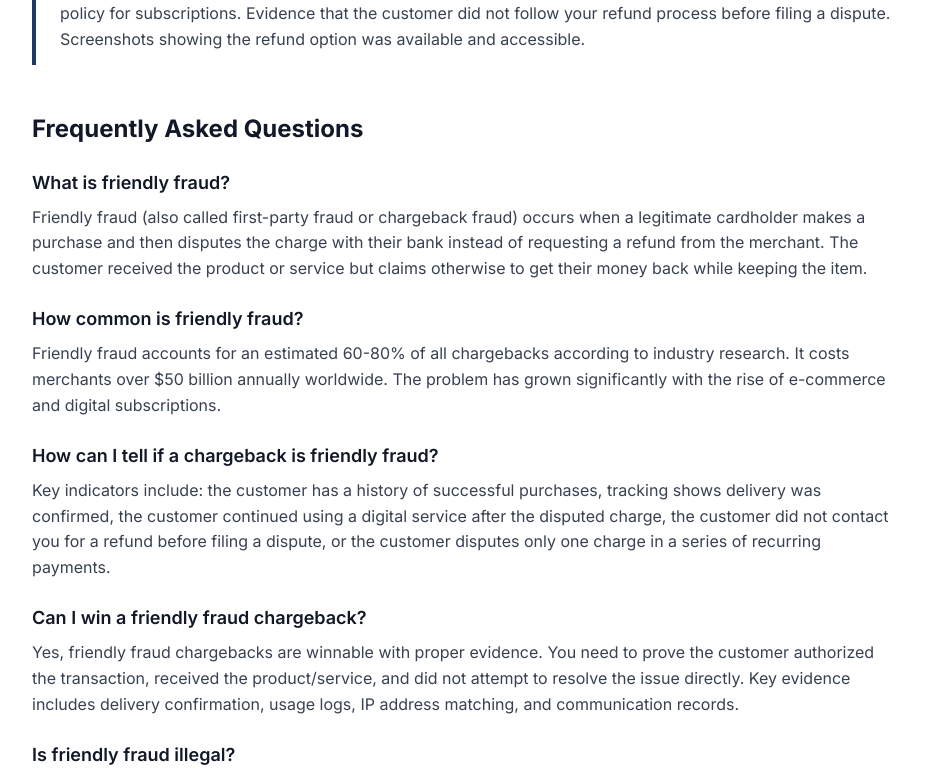
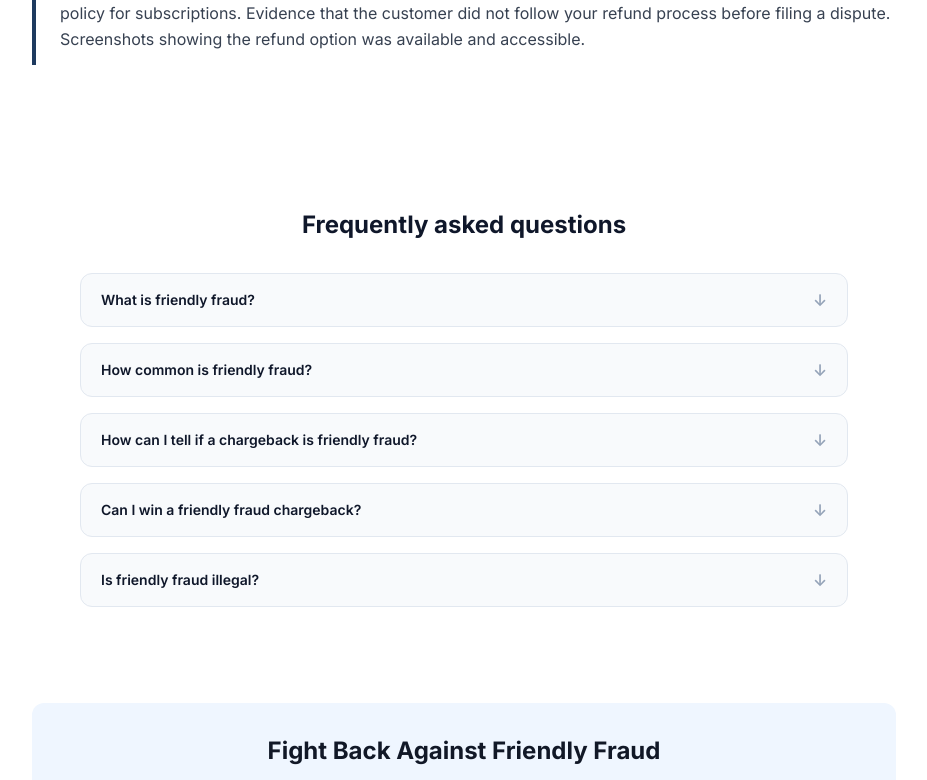
Before and after one commit to mattmcallister-create/chargeback-evidence-pack, a Next.js app: page /guides/friendly-fraud-prevention in a window 1280 px wide. Shown: the part 2648-3428 px from the top of the page, without its empty margins (176-1103 px from the left). Built offline with nearby package versions, Linux system fonts and the light colour scheme; no server answers.

Commit message:
fix: standardize friendly-fraud-prevention FAQ to canonical accordion design

```diff
--- a/app/(marketing)/guides/friendly-fraud-prevention/page.tsx
+++ b/app/(marketing)/guides/friendly-fraud-prevention/page.tsx
@@ -168,16 +168,68 @@ export default function FriendlyFraudPreventionPage() {
         </div>
       </section>
 
-      <section className="mb-12">
-        <h2 className="text-2xl font-bold mb-6 text-gray-900">Frequently Asked Questions</h2>
-        <div className="space-y-6">
-          <div><h3 className="text-lg font-semibold text-gray-900 mb-2">What is friendly fraud?</h3><p className="text-gray-700">Friendly fraud (also called first-party fraud or chargeback fraud) occurs when a legitimate cardholder makes a purchase and then disputes the charge with their bank instead of requesting a refund from the merchant. The customer received the product or service but claims otherwise to get their money back while keeping the item.</p></div>
-          <div><h3 className="text-lg font-semibold text-gray-900 mb-2">How common is friendly fraud?</h3><p className="text-gray-700">Friendly fraud accounts for an estimated 60-80% of all chargebacks according to industry research. It costs merchants over $50 billion annually worldwide. The problem has grown significantly with the rise of e-commerce and digital subscriptions.</p></div>
-          <div><h3 className="text-lg font-semibold text-gray-900 mb-2">How can I tell if a chargeback is friendly fraud?</h3><p className="text-gray-700">Key indicators include: the customer has a history of successful purchases, tracking shows delivery was confirmed, the customer continued using a digital service after the disputed charge, the customer did not contact you for a refund before filing a dispute, or the customer disputes only one charge in a series of recurring payments.</p></div>
-          <div><h3 className="text-lg font-semibold text-gray-900 mb-2">Can I win a friendly fraud chargeback?</h3><p className="text-gray-700">Yes, friendly fraud chargebacks are winnable with proper evidence. You need to prove the customer authorized the transaction, received the product/service, and did not attempt to resolve the issue directly. Key evidence includes delivery confirmation, usage logs, IP address matching, and communication records.</p></div>
-          <div><h3 className="text-lg font-semibold text-gray-900 mb-2">Is friendly fraud illegal?</h3><p className="text-gray-700">Friendly fraud can constitute wire fraud or theft of services, which are illegal. However, prosecution is rare because individual amounts are typically small, intent is difficult to prove, and the legal system has not kept pace with e-commerce fraud. Some states have begun passing specific chargeback fraud laws.</p></div>
-        </div>
-      </section>
+      <section className="section bg-white px-4 sm:px-6 lg:px-8">
+          <div className="max-w-3xl mx-auto">
+            <h2 className="text-2xl font-bold text-slate-900 mb-8 text-center">Frequently asked questions</h2>
+            <div className="space-y-4">
+          <details key="What is friendly fraud?" className="group bg-slate-50 rounded-lg border border-slate-200">
+                <summary className="flex items-start justify-between gap-4 px-5 py-4 cursor-pointer list-none font-semibold text-slate-900 text-sm">
+                  <span>What is friendly fraud?</span>
+                  <span className="shrink-0 text-slate-400 mt-0.5 group-open:rotate-180 transition-transform text-base leading-none">
+                    ↓
+                  </span>
+                </summary>
+                <div className="px-5 pb-4 pt-2 text-sm text-slate-600 leading-relaxed border-t border-slate-200">
+                  Friendly fraud (also called first-party fraud or chargeback fraud) occurs when a legitimate cardholder makes a purchase and then disputes the charge with their bank instead of requesting a refund from the merchant. The customer received the product or service but claims otherwise to get their money back while keeping the item.
+                </div>
+              </details>
+          <details key="How common is friendly fraud?" className="group bg-slate-50 rounded-lg border border-slate-200">
+                <summary className="flex items-start justify-between gap-4 px-5 py-4 cursor-pointer list-none font-semibold text-slate-900 text-sm">
+                  <span>How common is friendly fraud?</span>
+                  <span className="shrink-0 text-slate-400 mt-0.5 group-open:rotate-180 transition-transform text-base leading-none">
+                    ↓
+                  </span>
+                </summary>
+                <div className="px-5 pb-4 pt-2 text-sm text-slate-600 leading-relaxed border-t border-slate-200">
+                  Friendly fraud accounts for an estimated 60-80% of all chargebacks according to industry research. It costs merchants over $50 billion annually worldwide. The problem has grown significantly with the rise of e-commerce and digital subscriptions.
+                </div>
+              </details>
+          <details key="How can I tell if a chargeback is friendly fraud?" className="group bg-slate-50 rounded-lg border border-slate-200">
+                <summary className="flex items-start justify-between gap-4 px-5 py-4 cursor-pointer list-none font-semibold text-slate-900 text-sm">
+                  <span>How can I tell if a chargeback is friendly fraud?</span>
+                  <span className="shrink-0 text-slate-400 mt-0.5 group-open:rotate-180 transition-transform text-base leading-none">
+                    ↓
+                  </span>
+                </summary>
+                <div className="px-5 pb-4 pt-2 text-sm text-slate-600 leading-relaxed border-t border-slate-200">
+                  Key indicators include: the customer has a history of successful purchases, tracking shows delivery was confirmed, the customer continued using a digital service after the disputed charge, the customer did not contact you for a refund before filing a dispute, or the customer disputes only one charge in a series of recurring payments.
+                </div>
+              </details>
+          <details key="Can I win a friendly fraud chargeback?" className="group bg-slate-50 rounded-lg border border-slate-200">
+                <summary className="flex items-start justify-between gap-4 px-5 py-4 cursor-pointer list-none font-semibold text-slate-900 text-sm">
+                  <span>Can I win a friendly fraud chargeback?</span>
+                  <span className="shrink-0 text-slate-400 mt-0.5 group-open:rotate-180 transition-transform text-base leading-none">
+                    ↓
+                  </span>
+                </summary>
+                <div className="px-5 pb-4 pt-2 text-sm text-slate-600 leading-relaxed border-t border-slate-200">
+                  Yes, friendly fraud chargebacks are winnable with proper evidence. You need to prove the customer authorized the transaction, received the product/service, and did not attempt to resolve the issue directly. Key evidence includes delivery confirmation, usage logs, IP address matching, and communication records.
+                </div>
+              </details>
+          <details key="Is friendly fraud illegal?" className="group bg-slate-50 rounded-lg border border-slate-200">
+                <summary className="flex items-start justify-between gap-4 px-5 py-4 cursor-pointer list-none font-semibold text-slate-900 text-sm">
+                  <span>Is friendly fraud illegal?</span>
+                  <span className="shrink-0 text-slate-400 mt-0.5 group-open:rotate-180 transition-transform text-base leading-none">
+                    ↓
+                  </span>
+                </summary>
+                <div className="px-5 pb-4 pt-2 text-sm text-slate-600 leading-relaxed border-t border-slate-200">
+                  Friendly fraud can constitute wire fraud or theft of services, which are illegal. However, prosecution is rare because individual amounts are typically small, intent is difficult to prove, and the legal system has not kept pace with e-commerce fraud. Some states have begun passing specific chargeback fraud laws.
+                </div>
+              </details>
+            </div>
+          </div>
+        </section>
 
       <section className="bg-brand-50 rounded-lg p-8 text-center">
         <h2 className="text-2xl font-bold text-gray-900 mb-4">Fight Back Against Friendly Fraud</h2>
```
